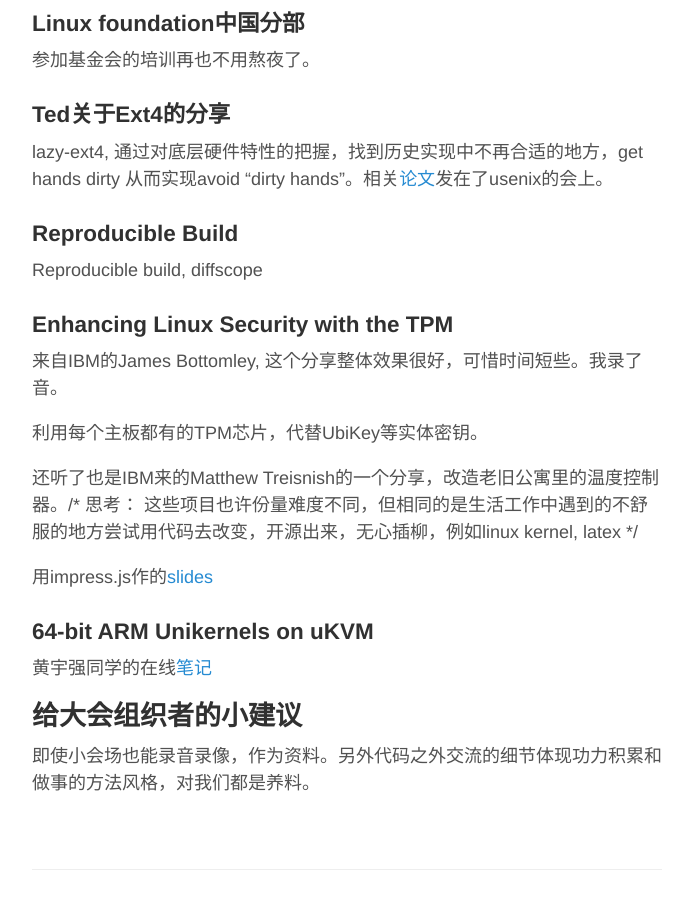
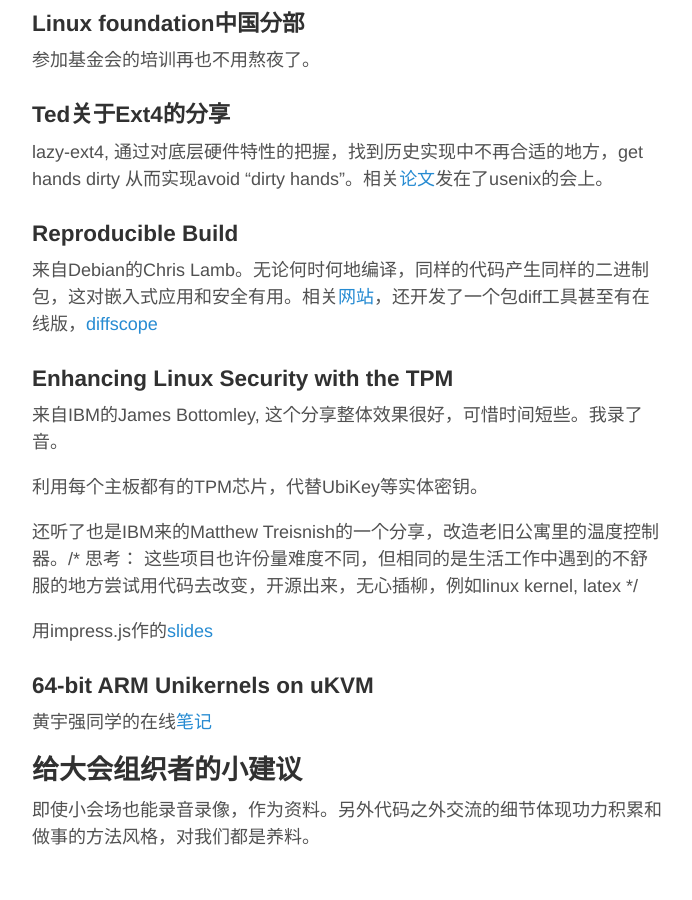
Before and after one commit to WenboYang/WenboYang.github.io, a Jekyll site: the page built from _posts/2016-6-21-linuxcon-beijing-summary.md, in a window 1280 px wide and 900 px high, scrolled down 1180 px. Shown: the whole window, without its empty margins (293-985 px from the left). Built offline with Jekyll 4.4.1, drawn with Linux system fonts in a browser that asks for light colours; comment, search, counter and statistics services are not loaded.

Commit message:
Update 2016-6-21-linuxcon-beijing-summary.md

```diff
--- a/_posts/2016-6-21-linuxcon-beijing-summary.md
+++ b/_posts/2016-6-21-linuxcon-beijing-summary.md
@@ -38,7 +38,7 @@ comments: true
 lazy-ext4, 通过对底层硬件特性的把握，找到历史实现中不再合适的地方，get hands dirty 从而实现avoid “dirty hands”。相关[论文](https://www.usenix.org/system/files/conference/fast17/fast17-aghayev.pdf)发在了usenix的会上。
 
 ### Reproducible Build
-Reproducible build, diffscope
+来自Debian的Chris Lamb。无论何时何地编译，同样的代码产生同样的二进制包，这对嵌入式应用和安全有用。相关[网站](https://reproducible-builds.org/)，还开发了一个包diff工具甚至有在线版，[diffscope](https://diffoscope.org/)
 
 ### Enhancing Linux Security with the TPM
 来自IBM的James Bottomley, 这个分享整体效果很好，可惜时间短些。我录了音。
```
